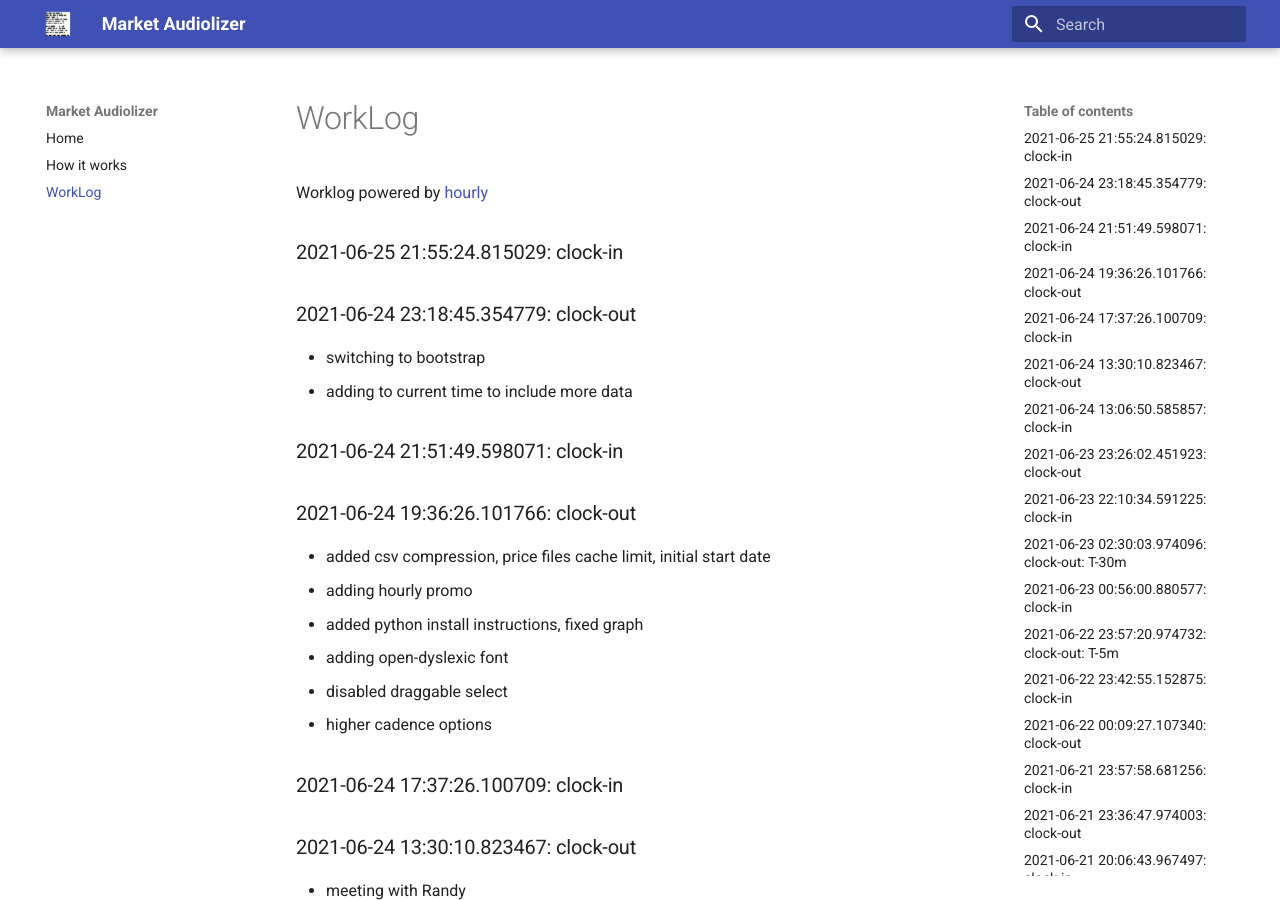
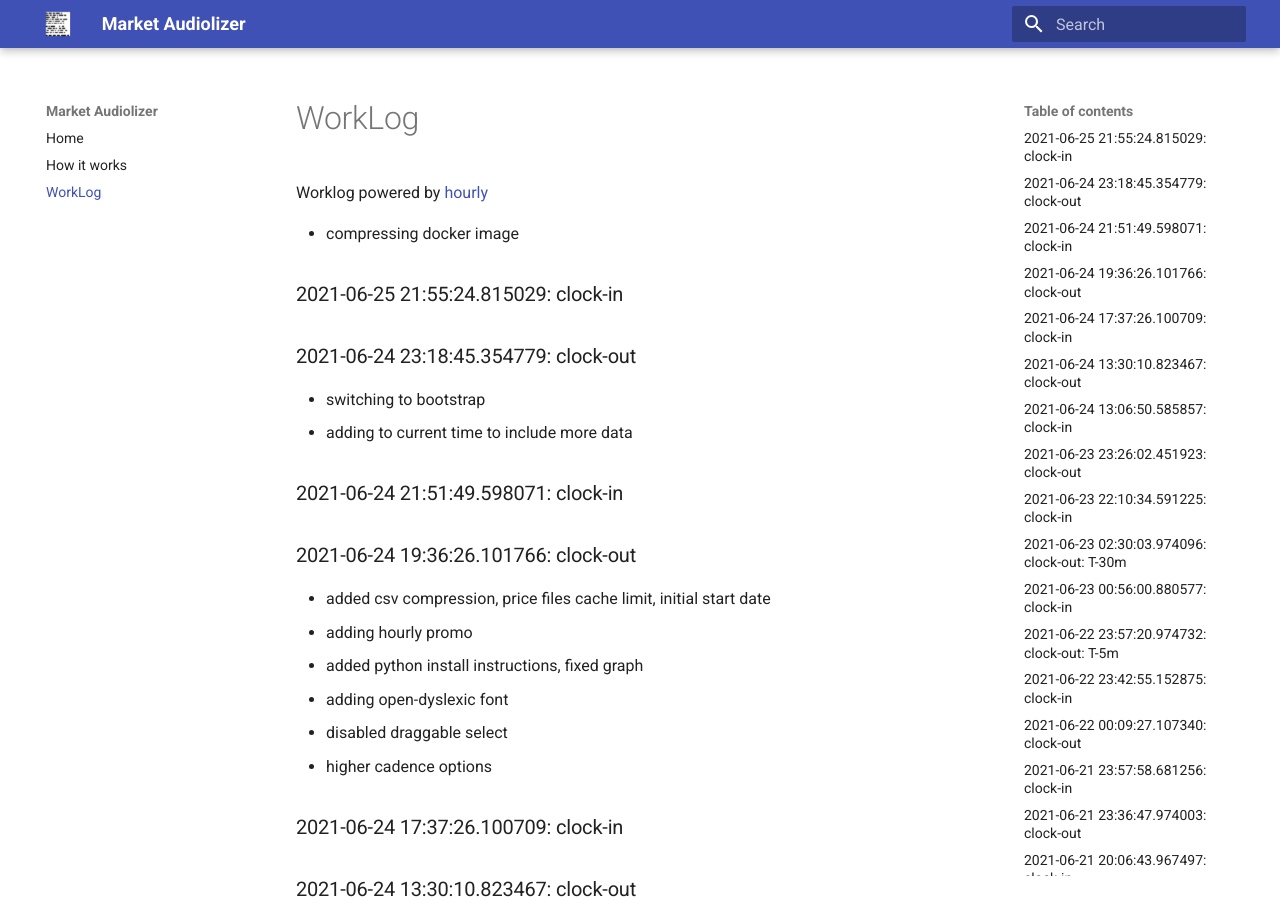
Before and after one commit to asherp/audiolizer, an MkDocs documentation site: the page built from docs/WorkLog.md, in a window 1280 px wide and 900 px high. Built offline with MkDocs 1.6.1 and Material for MkDocs 9.7.7, drawn with Linux system fonts in a browser that asks for light colours.

Commit message:
compressing docker image

```diff
--- a/WorkLog.md
+++ b/WorkLog.md
@@ -1,3 +1,4 @@
+* compressing docker image
 
 ### 2021-06-25 21:55:24.815029: clock-in
 
```
Also changed, not shown: 1 other file.
